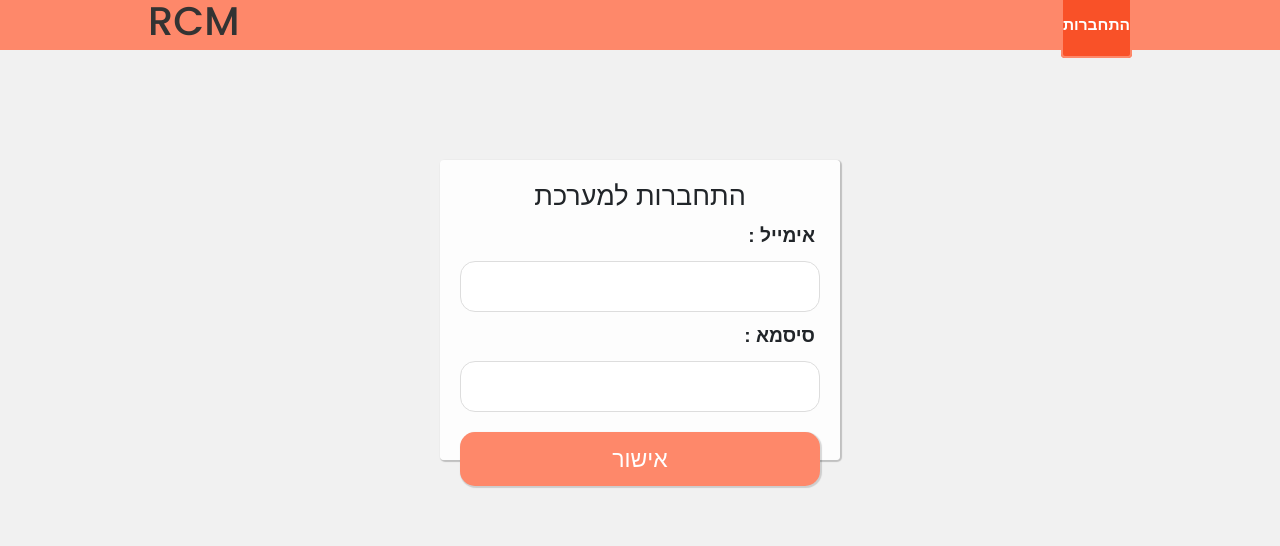
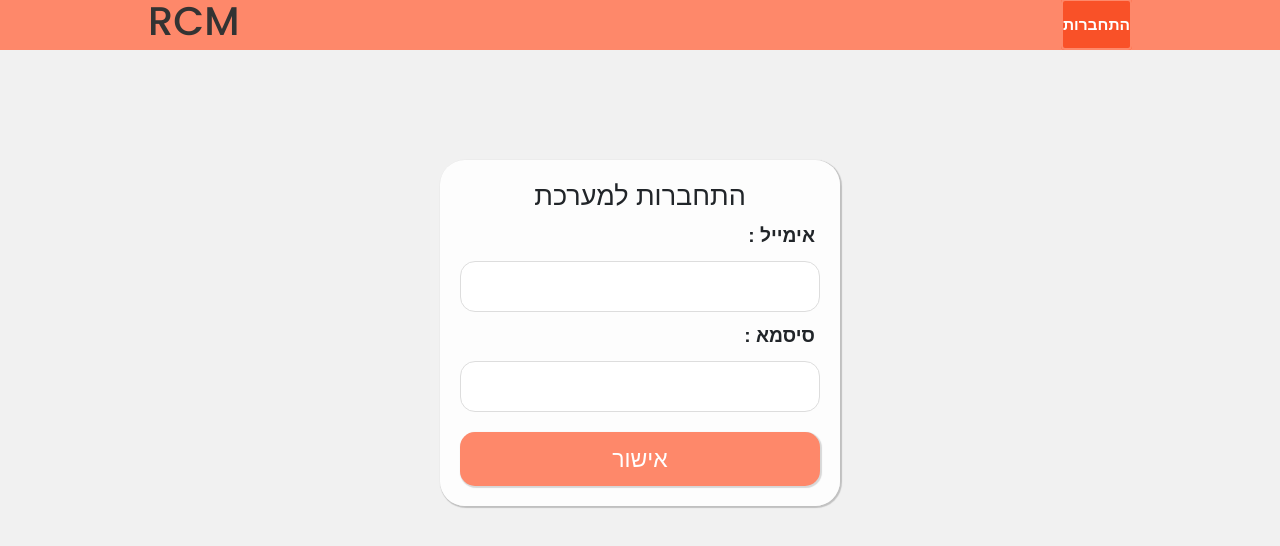
Before and after one commit to OrYehudaBenShimol/Fullstack-MERN-Beit-Gil, a React (Create React App) app in the folder frontend/: page /login in a window 1280 px wide. In both pictures the pointer is over the link "התחברות". Shown: the top 546 px of the page. Built offline with nearby package versions, Linux system fonts and the light colour scheme.

Commit message:
fix the padding to match the front

```diff
--- a/frontend/src/Login.css
+++ b/frontend/src/Login.css
@@ -2,11 +2,11 @@
 
 form.login {
     max-width: 400px;
-    max-height: 300px;
+    max-height: 400px;
     margin: 90px auto;
     padding: 20px;
     background: #ffffffe5;
-    border-radius: 4px;
+    border-radius: 25px;
     text-align: center;
     font-size: larger;
     box-shadow: 1px 1px 1px 1px rgba(0, 0, 0, 0.2); /* Add your desired shadow properties */
--- a/frontend/src/NavBar.css
+++ b/frontend/src/NavBar.css
@@ -20,8 +20,8 @@
 
   .navigation-bar a:hover{
     background: #f95128;
-    padding-top: 23px ;
-    padding-bottom: 23px;
+    padding-top: 15px ;
+    padding-bottom:15px;
   }
 
   .login-navbar{
```
